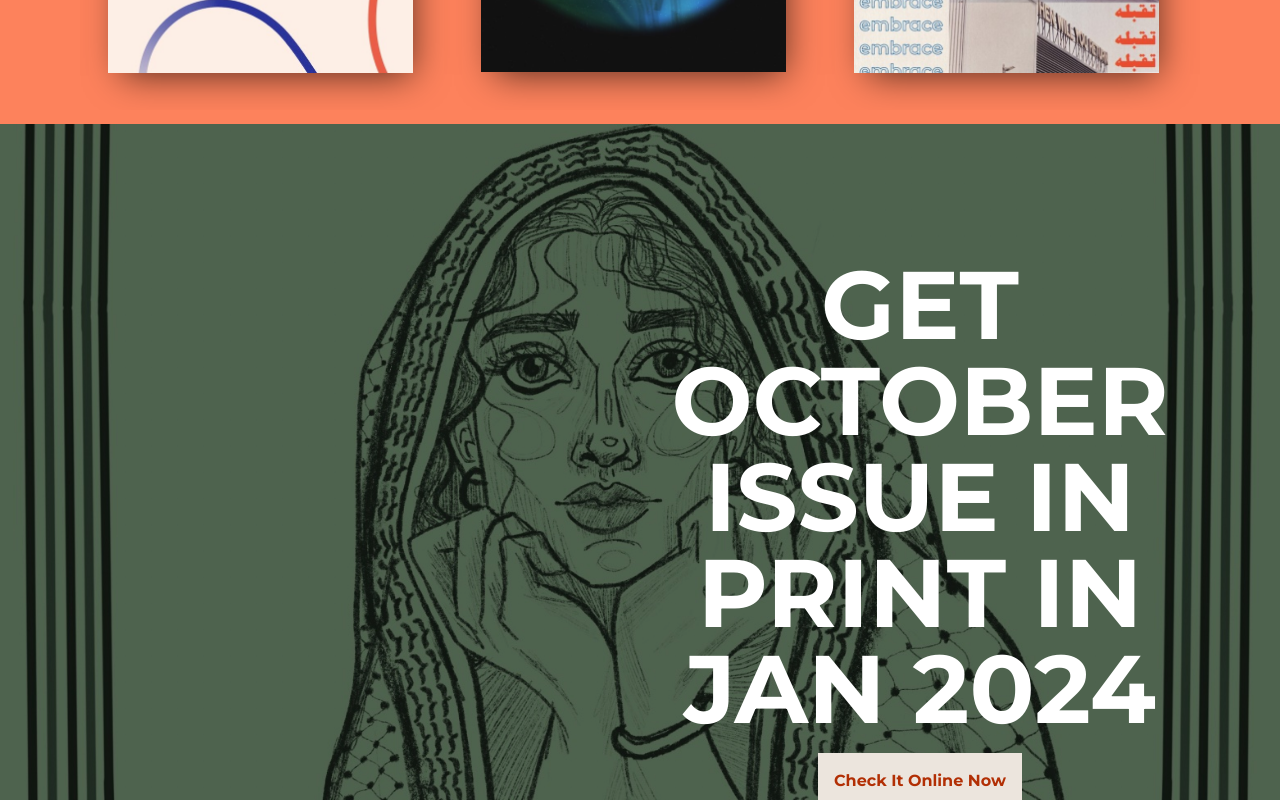
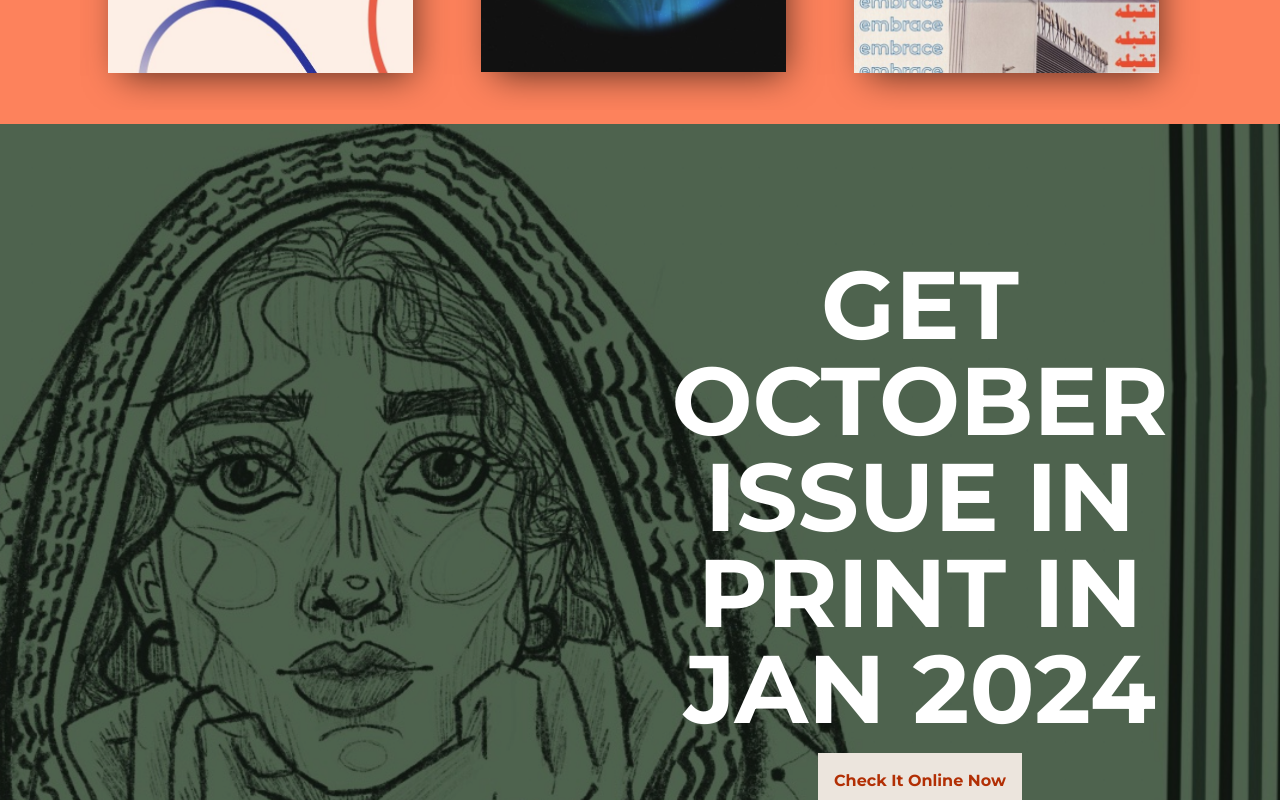
Before and after one commit to M-aljawaheri/lam7a, a Next.js app: page / in a window 1280 px wide. Shown: the part 1340-2140 px from the top of the page. Built offline with nearby package versions, Linux system fonts and the light colour scheme.

Commit message:
update the oct image

```diff
--- a/app/page.tsx
+++ b/app/page.tsx
@@ -20,7 +20,7 @@ export default function Page() {
             <Slider />
           </div>
         </div>
-        <SplitScreenComponent title="Get October Issue in print in Jan 2024" isLeft={true} imageSrc="/assets/journal8.jpg">
+        <SplitScreenComponent title="Get October Issue in print in Jan 2024" isLeft={true} imageSrc="/assets/otheroct8.png">
           <button className='bg-[#ECE5DD] p-4 font-bold'>
             <a className='text-[#B22F04] break-normal' href="/magazine/Oct23.pdf">Check It Online Now</a>
           </button>
```
Also changed, not shown: public/assets/otheroct8.png (added).
